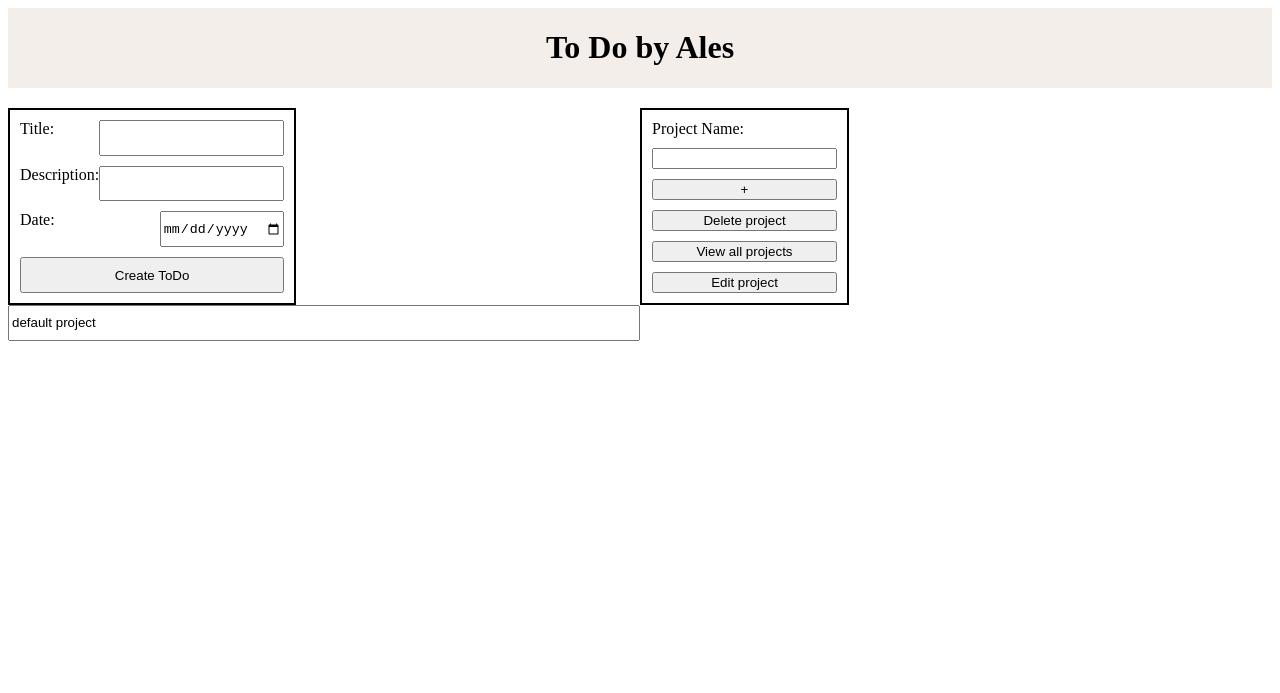
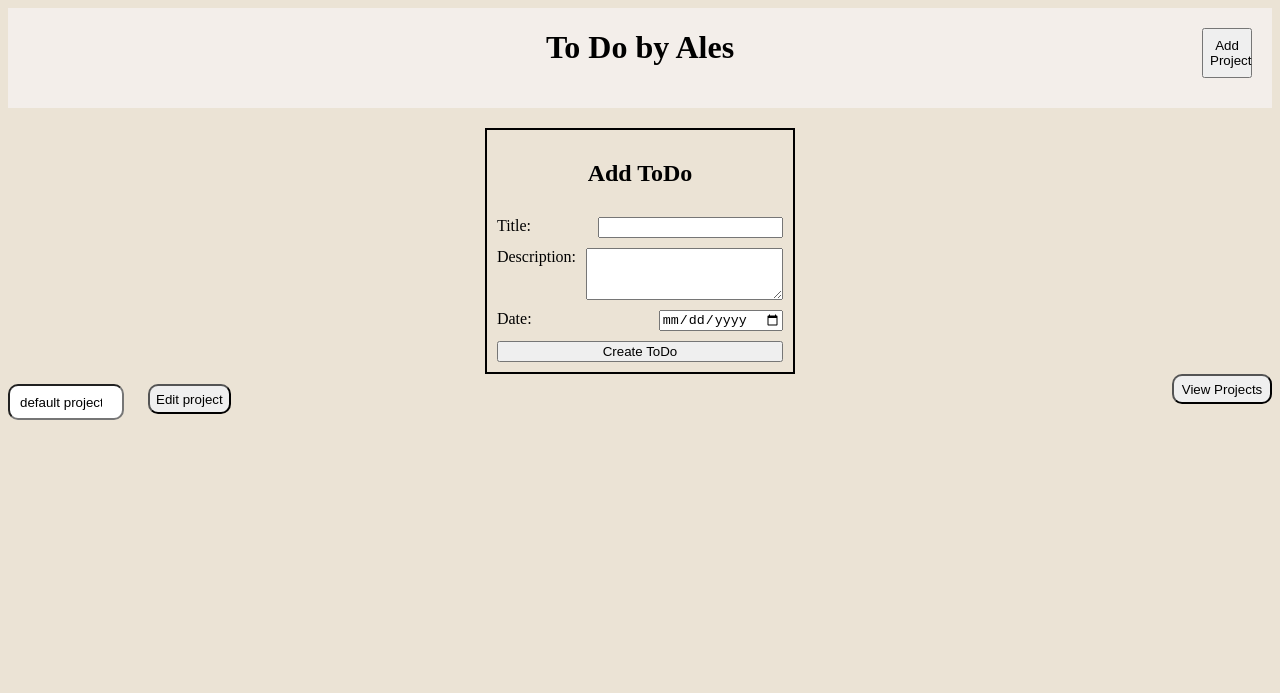
Before and after one commit to AlesLearningCode/todo, a website built with webpack: page dist/index.html in a window 1280 px wide. Built offline with nearby package versions, Linux system fonts and the light colour scheme.

Commit message:
Create elements in DOM
created elements through JS rather than through html need to remove
delete project from modal and put it somewhere else

```diff
--- a/src/DOM.js
+++ b/src/DOM.js
@@ -3,13 +3,14 @@ import projects from "./newProject";
 import { get } from "lodash";
 import searchIndex from "./searchIndex";
 import loadToDos from "./loadToDo";
+import dialog    from "./modal";
 const createBtn = document.querySelector(`.createToDo`)
 const title = document.querySelector(`.title`)
 const description = document.querySelector(`.description`)
 const date = document.querySelector(`.date`)
 createBtn.addEventListener(`click`, () =>{
     projects[searchIndex(`.projectInput`)].push(new toDo(title.value, description.value, 0, date.value))
-    loadToDos()
+    loadToDos(searchIndex(`.projectInput`))
 })
 const projectList = document.createElement(`datalist`)
 const projectInput = document.createElement(`input`)
@@ -35,21 +36,52 @@ createProject.addEventListener(`click`, () => {
     listOptions.forEach((element => {element.setAttribute(`index`,`${i++}`)}))
     }
     projects.push([])
+    dialog.close();
 })
-const viewProjects = document.querySelector(`.allProjects`)
+const viewProjects = document.createElement(`button`)
+viewProjects.classList.add(`viewProjects`)
+viewProjects.textContent = `View Projects`
+document.body.appendChild(viewProjects)
 viewProjects.addEventListener(`click`, () => {
     content.innerHTML = ""
     const allOptions = document.querySelectorAll(`option`)
     for(let i = 0; i < projects.length; i++){
         const projectDashboard = document.createElement(`div`)
+        projectDashboard.classList.add(`projectContainer`)
+        projectDashboard.setAttribute(`index`, `${i}`)
         projectDashboard.textContent = allOptions[i].getAttribute(`value`)
+        projectDashboard.style.width = `100px`
+        projectDashboard.style.height = `100px`
+        projectDashboard.style.display = `grid`
+        projectDashboard.style.alignItems = `center`
+        projectDashboard.style.padding = `10px`
+        projectDashboard.style.backgroundImage = `linear-gradient(
+            45deg,
+            #F3EEEA,
+            #EBE3D5,
+            #B0A695,
+            #776B5D
+          )`
+        projectDashboard.style.marginTop = `20px`
+        projectDashboard.style.border = `2px black solid`
         content.appendChild(projectDashboard)
-        console.log(allOptions)
+        const projectDashboards = document.querySelectorAll(`.projectContainer`)
+        projectDashboards.forEach(element => {
+        element.addEventListener(`click`, () => {
+        projectInput.value = element.textContent
+        const index = element.getAttribute(`index`)
+        loadToDos(index)
+    })
+});
+        console.log(projectDashboards)
     }
 })
-const editProject = document.querySelector(`.editProject`)
+const editProject = document.createElement("button")
+editProject.classList.add("editProjects")
+editProject.textContent = "Edit project"
+document.body.appendChild(editProject)
 editProject.addEventListener(`click`, () =>{
     content.innerHTML = ""
-    loadToDos()
+    loadToDos(searchIndex(`.projectInput`))
 })
 export {createBtn}
--- a/src/deleteProject.js
+++ b/src/deleteProject.js
@@ -1,3 +1,4 @@
+import loadToDos from "./loadToDo"
 import projects from "./newProject"
 import render from "./render"
 import searchIndex from "./searchIndex"
@@ -11,9 +12,8 @@ dltProjectBtn.addEventListener(`click`,() =>{
         if(element.getAttribute(`value`) == listOption.value){
             projectList.removeChild(element)
             listOption.value = "default project"
-            render()
+            loadToDos(searchIndex(`.projectInput`))
         }
     });
-    console.log(searchIndex(`.projectInput`))
 })
 export default dltProjectBtn
--- a/src/index.js
+++ b/src/index.js
@@ -3,4 +3,5 @@ import projects from "./newProject";
 import {createBtn} from "./DOM";
 import loadToDos from "./loadToDo";
 import dltProjectBtn from "./deleteProject";
+import searchIndex from "./searchIndex";
 loadToDos()
--- a/src/loadToDo.js
+++ b/src/loadToDo.js
@@ -1,8 +1,8 @@
 import render from "./render"
 import projects from "./newProject"
 import searchIndex from "./searchIndex"
-function loadToDos(){
-    render()
+function loadToDos(value){
+    render(value)
         const allDltBtns = document.querySelectorAll(`.dltBtn `)
         allDltBtns.forEach(element => {
         element.addEventListener(`click`, () =>{
@@ -11,8 +11,8 @@ function loadToDos(){
             element.parentElement.remove()
             console.log(index)
             projects[searchIndex(`.projectInput`)].splice(index,1)
-            render()
-            loadToDos()
+            render(value)
+            loadToDos(searchIndex(`.projectInput`))
         })
         });
         console.log(projects)
--- /dev/null
+++ b/src/modal.js
@@ -0,0 +1,20 @@
+
+const newProject = document.createElement(`button`)
+newProject.classList.add(`showDialog`)
+newProject.textContent = "Add Project"
+document.body.appendChild(newProject)
+const dialog = document.querySelector("dialog");
+const showButton = document.querySelector(".showDialog");
+const closeButton = document.querySelector("dialog .closeButton");
+
+// "Show the dialog" button opens the dialog modally
+showButton.addEventListener("click", () => {
+  dialog.showModal();
+});
+
+// "Close" button closes the dialog
+closeButton.addEventListener("click", () => {
+  dialog.close();
+});
+
+export default dialog
--- a/src/render.js
+++ b/src/render.js
@@ -1,10 +1,10 @@
 import projects from "./newProject"
 import searchIndex from "./searchIndex"
 import toDo from "./newToDo"
-function render(){
+function render(value){
     const content = document.querySelector(`#content`)
     content.innerHTML = ""
-    for(let i = 0; i < projects[searchIndex(`.projectInput`)].length; i++){
+    for(let i = 0; i < projects[value].length; i++){
     const toDoContainer = document.createElement(`div`)
     toDoContainer.classList.add(`container`)
     const newTitle = document.createElement(`h3`)
@@ -16,7 +16,7 @@ function render(){
     checkList.style.appearance = "none"
     checkList.style.borderRadius = `10px`
     checkList.setAttribute(`type`,`range`)
-    if(projects[searchIndex(`.projectInput`)][i].checklist == 0){
+    if(projects[value][i].checklist == 0){
         checkList.value = 0
     }else{
         checkList.value = 1
@@ -30,9 +30,9 @@ function render(){
     dltBtn.setAttribute(`index`,`${i}`)
     checkList.setAttribute(`index`,`${i}`)
     dltBtn.classList.add(`dltBtn`)
-    newDescription.textContent = projects[searchIndex(`.projectInput`)][i].description
-    newTitle.textContent = projects[searchIndex(`.projectInput`)][i].title
-    newDate.textContent = projects[searchIndex(`.projectInput`)][i].dueDate
+    newDescription.textContent = projects[value][i].description
+    newTitle.textContent = projects[value][i].title
+    newDate.textContent = projects[value][i].dueDate
     toDoContainer.appendChild(newTitle)
     toDoContainer.appendChild(newDescription)
     toDoContainer.appendChild(newDate)
@@ -40,7 +40,6 @@ function render(){
     toDoContainer.appendChild(dltBtn)
     content.appendChild(toDoContainer)
     checkList.addEventListener(`click`, () =>{
-        console.log(searchIndex(`.projectInput`))
         if(checkList.value == 0){
             checkList.value = 1
             checkList.style.backgroundColor = "green"
--- a/src/searchIndex.js
+++ b/src/searchIndex.js
@@ -1,5 +1,5 @@
-function searchIndex(value){
-const listOption = document.querySelector(value)
+function searchIndex(element){
+const listOption = document.querySelector(element)
     const listOptions = document.querySelectorAll(`option`)
     let index
     listOptions.forEach(element => {
--- a/styles/style.css
+++ b/styles/style.css
@@ -1,19 +1,24 @@
 header{
     background-color: #F3EEEA;
     grid-column: 1/3;
+    grid-row: 1/2;
     text-align: center;
     margin-bottom: 20px;
+    height: 100%;
 }
 body{
     display: grid;
     grid-template-columns: 1fr 1fr;
     grid-template-rows: 100px 1fr 50px 1fr;
+    background-color: #EBE3D5;
 }
 .container{
     padding: 30px;
     border: 2px solid black;
     width: 200px;
     margin-top: 10px;
+    overflow: hidden;
+    overflow-wrap: break-word;
 }
 form{
     border: black solid 2px;
@@ -22,9 +27,11 @@ form{
     display: grid;
     row-gap: 10px;
     grid-row: 2/3;
+    justify-self: center;
+    margin-top: 20px;
 }
 form.to-do{
-    grid-column: 1/2;
+    grid-column: 1/3;
 }
 form div{
     display: flex;
@@ -41,4 +48,50 @@ form div{
     grid-column: 1/2;
     grid-row: 3/4;
     height: 30px;
+    width: 100px;
+    border-radius: 10px;
+    appearance: none;
+    margin-top: 10px;
+    padding-left: 10px;
 }
+.editProjects{
+    grid-column: 1/2;
+    grid-row: 3/4;
+    justify-self: start;
+    margin: 10px 0 0 140px;
+    height: 30px;
+    border-radius: 10px;
+}
+.viewProjects{
+    margin-left: 40px;
+    grid-row: 3/4;
+    height: 30px;
+    width: 100px;
+    border-radius: 10px;
+    justify-self: end;
+}
+::backdrop {
+    background-image: linear-gradient(
+        45deg,
+        #F3EEEA,
+        #EBE3D5,
+        #B0A695,
+        #776B5D
+    );
+    opacity: 0.75;
+  }
+.showDialog{
+    width: 50px;
+    height: 50px;
+    grid-column: 2/3;
+    grid-row: 1/2;
+    justify-self: end;
+    margin: 20px 20px;
+  }
+  h2{
+    text-align: center;
+  }
+textarea{
+    padding: 10px;
+    margin-left: 10px;
+}
```
Also changed, not shown: dist/index.html, 1 other file.
